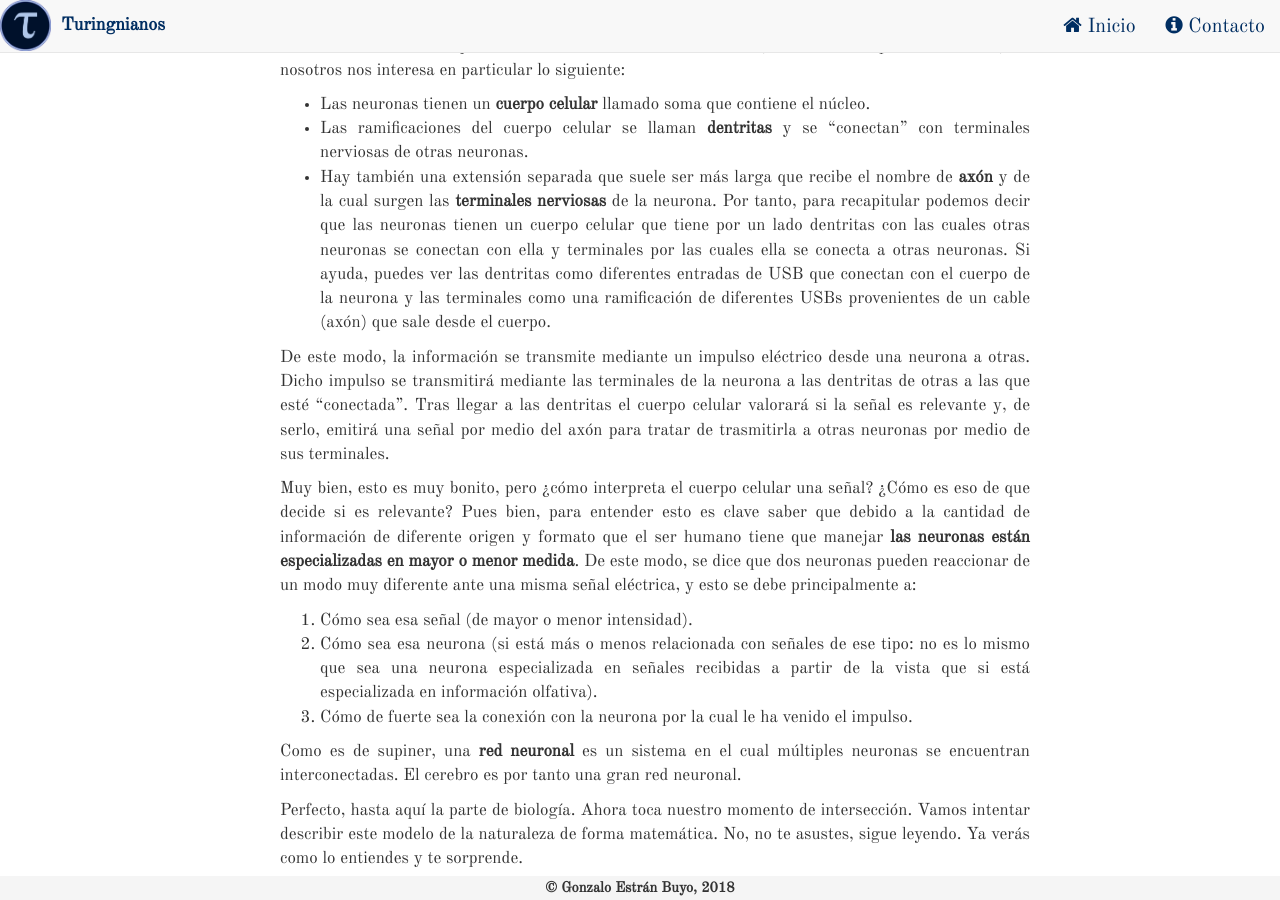
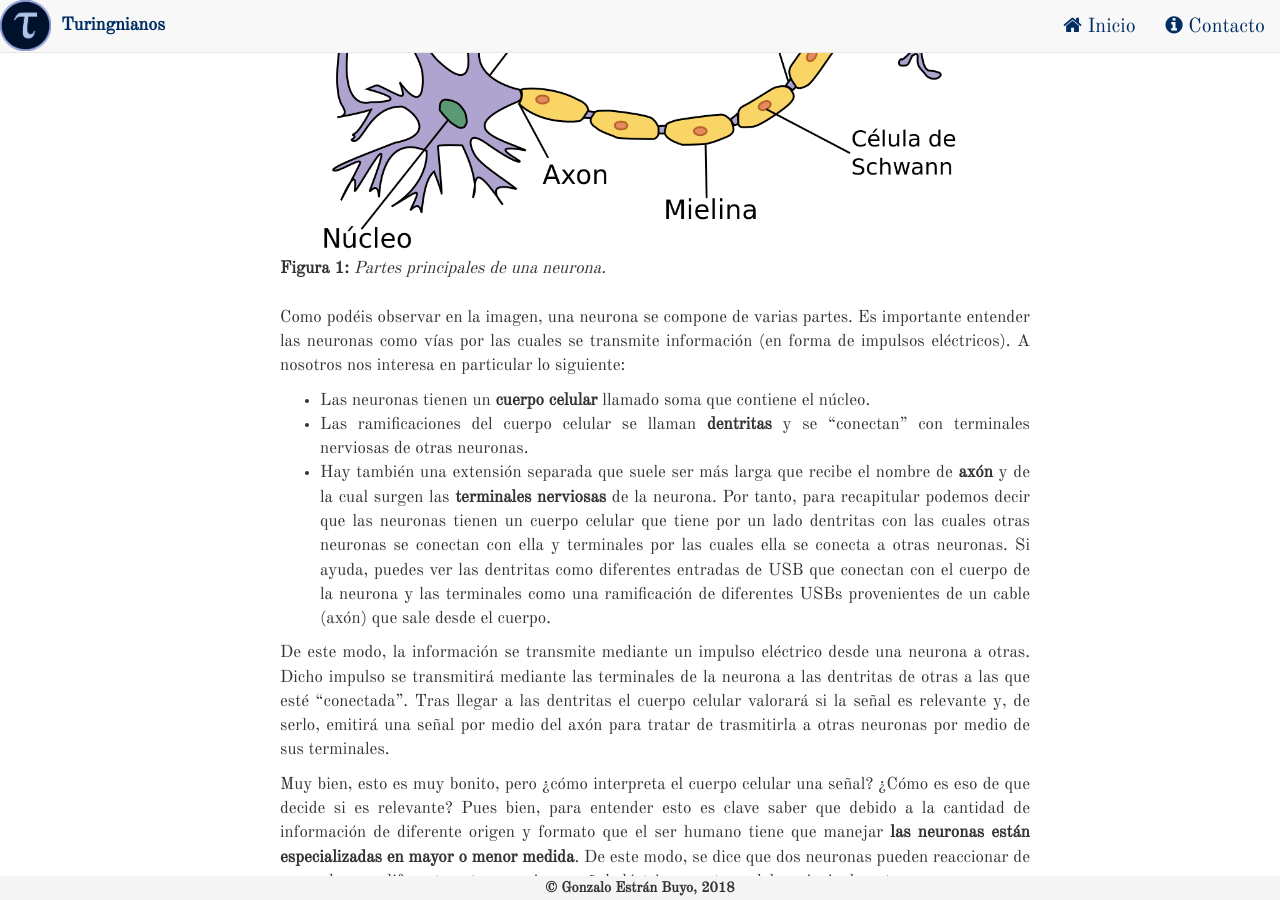
Before and after one commit to turingnianos/turingnianos.github.io, a Jekyll site: the page built from _posts/2018-01-10-deep-learning.md, in a window 1280 px wide and 900 px high, scrolled down 1845 px. Built offline with Jekyll 4.4.1, drawn with Linux system fonts in a browser that asks for light colours; nearby versions of some CDN libraries; some web fonts are replaced; comment, search, counter and statistics services are not loaded.

Commit message:
Update 2018-01-10-deep-learning.md

```diff
--- a/_posts/2018-01-10-deep-learning.md
+++ b/_posts/2018-01-10-deep-learning.md
@@ -38,8 +38,8 @@ Si bien lo anterior nos podría dar una idea algo general de lo que es una neuro
 <div>
   <br>
   <figure>
-     <img src="/images/neurona.png" style="max-width: 200px;" alt="Neurona" />
-     <figcaption>Partes principales de una neurona.</figcaption>
+     <img src="/images/neurona.png" style="max-width: 100%;" alt="Neurona" />
+    <figcaption><b>Figura 1:</b> <i>Partes principales de una neurona.</i></figcaption>
   </figure>
   <br>
 </div>
```
